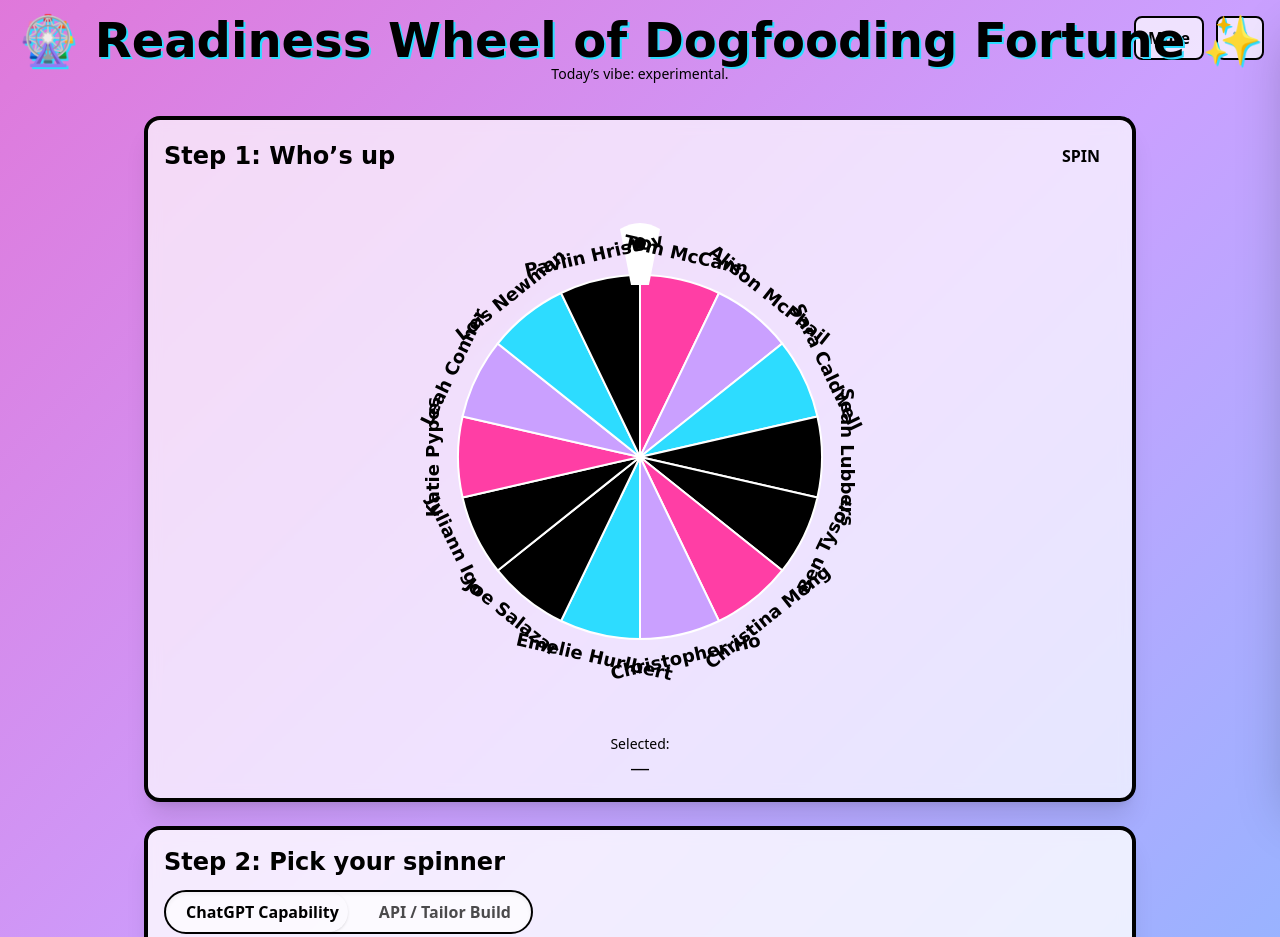
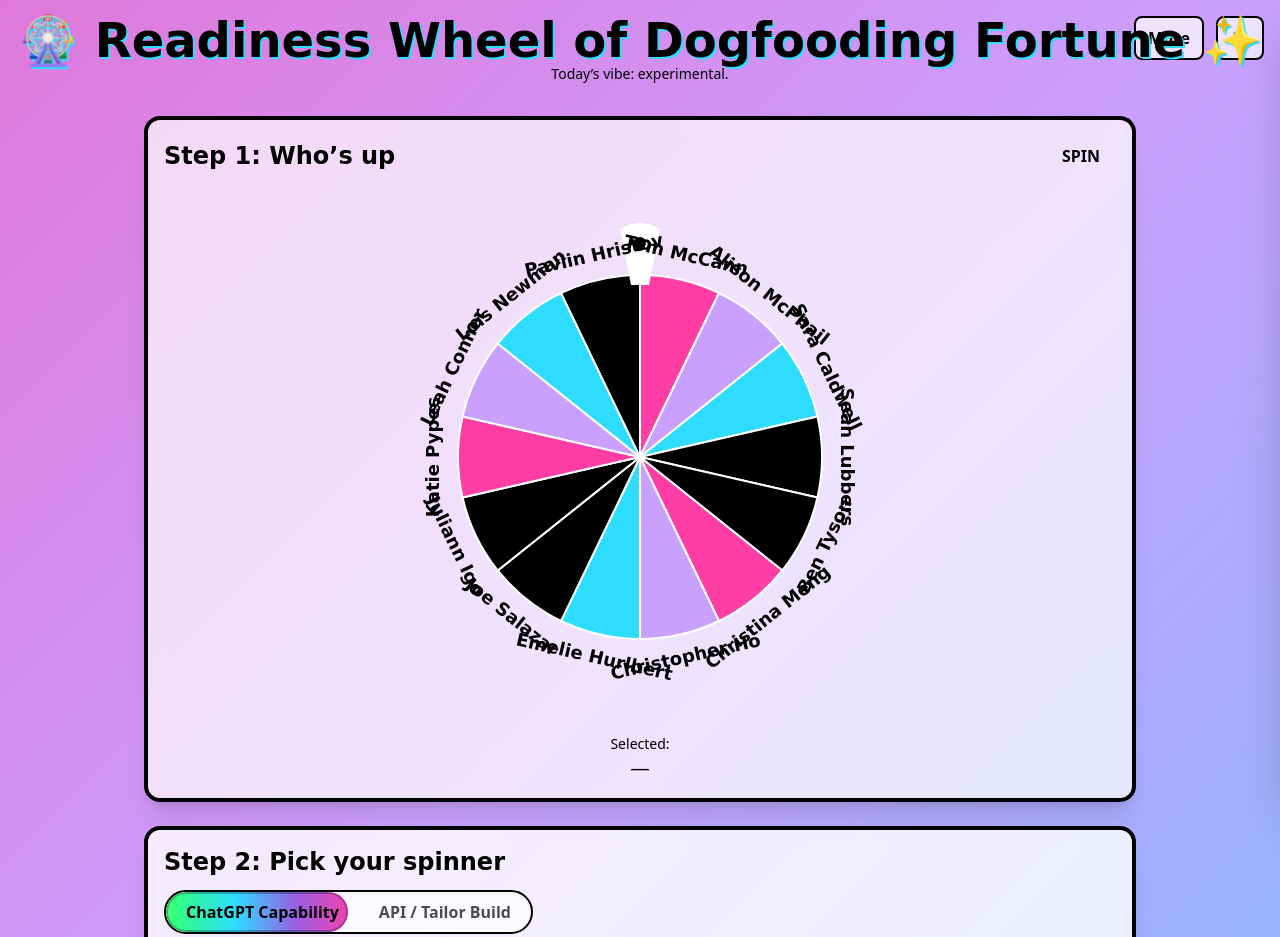
Before and after one commit to samwaudby/readiness-spinner, a React (Vite) app: page / in a window 1280 px wide. Shown: the top 937 px of the page. Built offline with nearby package versions, Linux system fonts and the light colour scheme.

Commit message:
Step 2 switch: vibrant animated rainbow highlight; CSS: .bg-rainbow with animation

```diff
--- a/src/App.tsx
+++ b/src/App.tsx
@@ -103,9 +103,9 @@ function App() {
         {/* Step 2 */}
         <div className="rounded-2xl p-4 shadow-xl border-4 border-[--color-sunshine-yellow] bg-white/80 backdrop-blur">
           <div className="font-comic text-2xl text-[--color-hot-pink] font-bold mb-3 text-left">Step 2: Pick your spinner</div>
-          <div className="relative inline-flex rounded-full border-2 border-[--color-deep-navy] bg-white/70 shadow-inner">
+          <div className="relative inline-flex rounded-full border-2 border-[--color-deep-navy] bg-white/70 shadow-inner overflow-hidden">
             <div
-              className={`absolute top-0 bottom-0 w-1/2 rounded-full bg-[--color-sunshine-yellow] shadow transition-transform duration-300 ease-out ${secondary==='capability' ? 'translate-x-0' : 'translate-x-full'}`}
+              className={`absolute top-0 bottom-0 w-1/2 rounded-full bg-rainbow animated shadow-[0_0_0_2px_rgba(14,19,48,0.3)_inset] transition-transform duration-300 ease-out ${secondary==='capability' ? 'translate-x-0' : 'translate-x-full'}`}
               aria-hidden
             />
             <button className={`relative z-10 px-5 py-2 rounded-full font-bold ${secondary==='capability' ? 'text-[--color-deep-navy]' : 'opacity-70'}`} onClick={() => { setSecondary('capability'); setSelectedCapability(null); setSelectedPlatform(null); setAssignment(null); }}>ChatGPT Capability</button>
--- a/src/index.css
+++ b/src/index.css
@@ -17,14 +17,26 @@
   background-size: 200% 200%;
 }
 
+/* Animated rainbow background for Step 2 highlight */
+.bg-rainbow {
+  background: linear-gradient(90deg, #ff3ea5, #ff8a00, #ffe866, #32ff7e, #2ddcff, #9b5de5, #ff3ea5);
+  background-size: 200% 100%;
+}
+
 @keyframes gradientShift {
   0% { background-position: 0% 50%; }
   50% { background-position: 100% 50%; }
   100% { background-position: 0% 50%; }
 }
 
+@keyframes rainbowShift {
+  0% { background-position: 0% 50%; }
+  100% { background-position: 100% 50%; }
+}
+
 @media (prefers-reduced-motion: no-preference) {
   .bg-fun.animated { animation: gradientShift 18s ease-in-out infinite; }
+  .bg-rainbow.animated { animation: rainbowShift 6s linear infinite; }
 }
 
 html, body, #root { height: 100%; }
```
